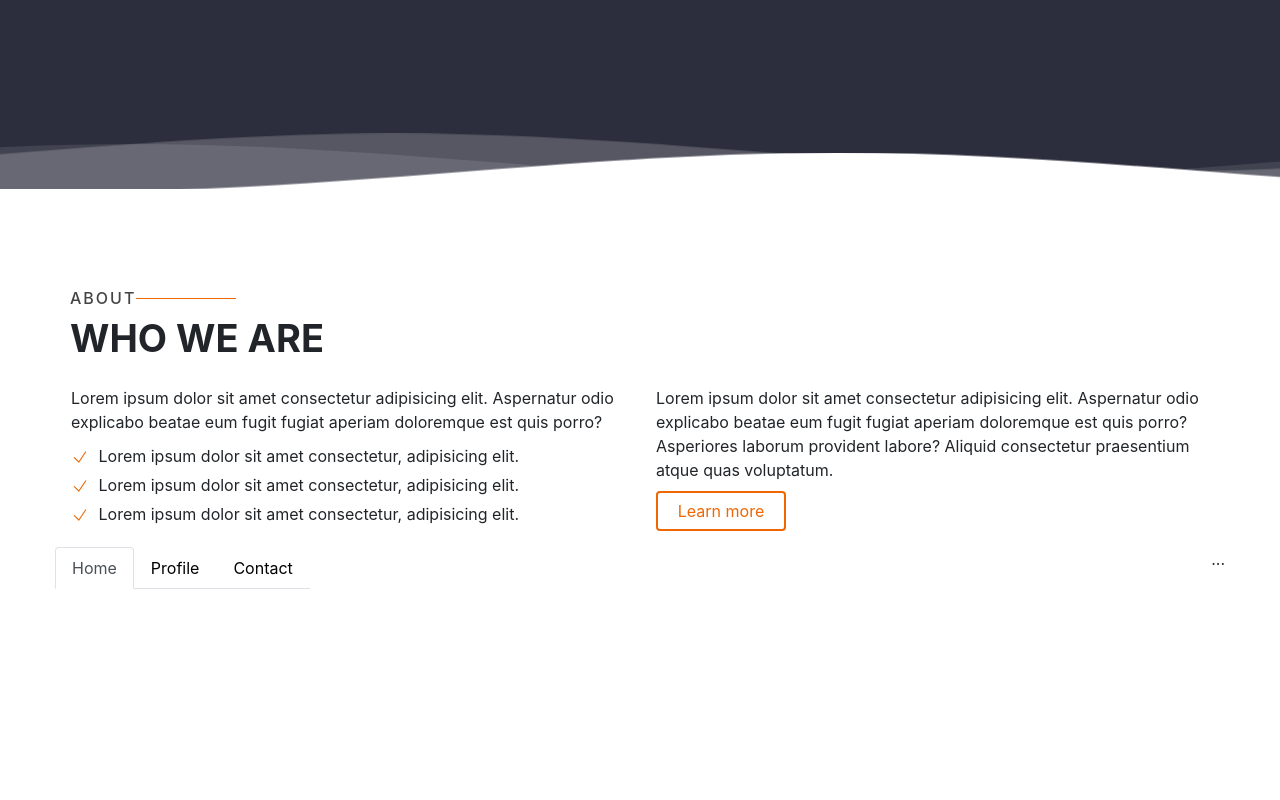
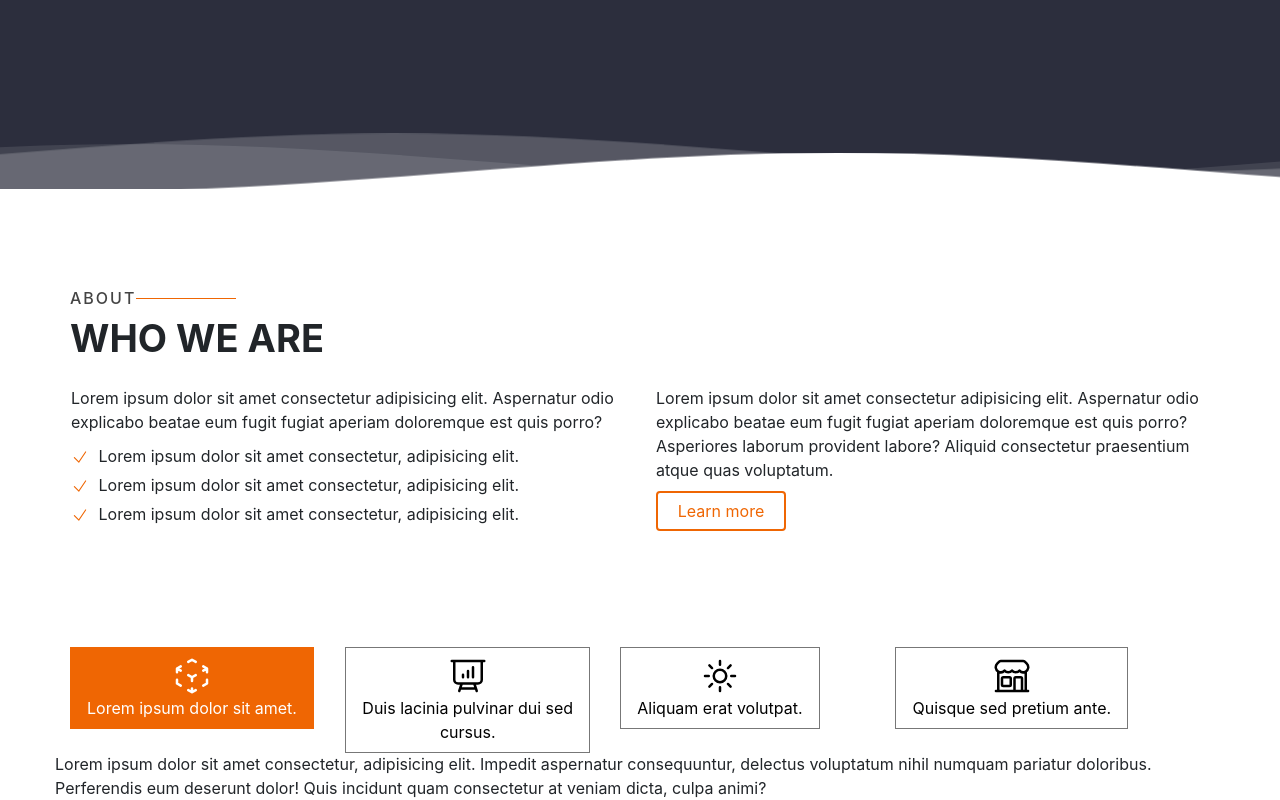
Before and after one commit to trzcinska-magdalena/Selecao, a plain HTML site: page index.html in a window 1280 px wide. Shown: the part 551-1351 px from the top of the page. Before the commit the page ends 1140 px from the top, so only its background shows below. Drawn offline with nearby package versions, Linux system fonts and the light colour scheme; a web font is replaced by a local one.

Commit message:
add nav-tab

```diff
--- a/index.html
+++ b/index.html
@@ -123,20 +123,65 @@
     <div class="row justify-content-between">
 
       <ul class="nav nav-tabs" id="myTab" role="tablist">
-        <li class="nav-item" role="presentation">
-          <button class="nav-link active" id="home-tab" data-toggle="tab" data-target="#home" type="button" role="tab" aria-controls="home" aria-selected="true">Home</button>
+        <li class="nav-item col-3" role="presentation">
+          <button class="nav-link active" id="home-tab" data-toggle="tab" data-target="#home" type="button" role="tab" aria-controls="home" aria-selected="true">
+            <div class="link-icon">
+              <svg xmlns="http://www.w3.org/2000/svg" fill="none" viewBox="0 0 24 24" stroke-width="1.5" stroke="currentColor" class="icon">
+                <path stroke-linecap="round" stroke-linejoin="round" d="M21 7.5l-2.25-1.313M21 7.5v2.25m0-2.25l-2.25 1.313M3 7.5l2.25-1.313M3 7.5l2.25 1.313M3 7.5v2.25m9 3l2.25-1.313M12 12.75l-2.25-1.313M12 12.75V15m0 6.75l2.25-1.313M12 21.75V19.5m0 2.25l-2.25-1.313m0-16.875L12 2.25l2.25 1.313M21 14.25v2.25l-2.25 1.313m-13.5 0L3 16.5v-2.25" />
+              </svg>
+            </div>
+            <span class="link-info">
+              Lorem ipsum dolor sit amet.
+            </span>
+          </button>
         </li>
-        <li class="nav-item" role="presentation">
-          <button class="nav-link" id="profile-tab" data-toggle="tab" data-target="#profile" type="button" role="tab" aria-controls="profile" aria-selected="false">Profile</button>
+        <li class="nav-item col-3" role="presentation">
+          <button class="nav-link" id="profile-tab" data-toggle="tab" data-target="#profile" type="button" role="tab" aria-controls="profile" aria-selected="false">
+            <div class="link-icon">
+              <svg xmlns="http://www.w3.org/2000/svg" fill="none" viewBox="0 0 24 24" stroke-width="1.5" stroke="currentColor" class="icon">
+                <path stroke-linecap="round" stroke-linejoin="round" d="M3.75 3v11.25A2.25 2.25 0 006 16.5h2.25M3.75 3h-1.5m1.5 0h16.5m0 0h1.5m-1.5 0v11.25A2.25 2.25 0 0118 16.5h-2.25m-7.5 0h7.5m-7.5 0l-1 3m8.5-3l1 3m0 0l.5 1.5m-.5-1.5h-9.5m0 0l-.5 1.5M9 11.25v1.5M12 9v3.75m3-6v6" />
+              </svg>
+            </div>
+            <div class="link-info">
+              Duis lacinia pulvinar dui sed cursus.
+            </div>
+          </button>
         </li>
-        <li class="nav-item" role="presentation">
-          <button class="nav-link" id="contact-tab" data-toggle="tab" data-target="#contact" type="button" role="tab" aria-controls="contact" aria-selected="false">Contact</button>
+        <li class="nav-item col-3" role="presentation">
+          <button class="nav-link" id="contact-tab" data-toggle="tab" data-target="#contact" type="button" role="tab" aria-controls="contact" aria-selected="false">
+            <div class="link-icon">
+              <svg xmlns="http://www.w3.org/2000/svg" fill="none" viewBox="0 0 24 24" stroke-width="1.5" stroke="currentColor" class="icon">
+                <path stroke-linecap="round" stroke-linejoin="round" d="M12 3v2.25m6.364.386l-1.591 1.591M21 12h-2.25m-.386 6.364l-1.591-1.591M12 18.75V21m-4.773-4.227l-1.591 1.591M5.25 12H3m4.227-4.773L5.636 5.636M15.75 12a3.75 3.75 0 11-7.5 0 3.75 3.75 0 017.5 0z" />
+              </svg>
+            </div>
+            <div class="link-info">
+              Aliquam erat volutpat.
+            </div>
+          </button>
+        </li>
+        <li class="nav-item col-3" role="presentation">
+          <button class="nav-link" id="contact-tab" data-toggle="tab" data-target="#contact" type="button" role="tab" aria-controls="contact" aria-selected="false">
+            <div class="link-icon">
+              <svg xmlns="http://www.w3.org/2000/svg" fill="none" viewBox="0 0 24 24" stroke-width="1.5" stroke="currentColor" class="icon">
+                <path stroke-linecap="round" stroke-linejoin="round" d="M13.5 21v-7.5a.75.75 0 01.75-.75h3a.75.75 0 01.75.75V21m-4.5 0H2.36m11.14 0H18m0 0h3.64m-1.39 0V9.349m-16.5 11.65V9.35m0 0a3.001 3.001 0 003.75-.615A2.993 2.993 0 009.75 9.75c.896 0 1.7-.393 2.25-1.016a2.993 2.993 0 002.25 1.016c.896 0 1.7-.393 2.25-1.016a3.001 3.001 0 003.75.614m-16.5 0a3.004 3.004 0 01-.621-4.72L4.318 3.44A1.5 1.5 0 015.378 3h13.243a1.5 1.5 0 011.06.44l1.19 1.189a3 3 0 01-.621 4.72m-13.5 8.65h3.75a.75.75 0 00.75-.75V13.5a.75.75 0 00-.75-.75H6.75a.75.75 0 00-.75.75v3.75c0 .415.336.75.75.75z" />
+              </svg>
+            </div>
+            <div class="link-info">
+              Quisque sed pretium ante.
+            </div>
+          </button>
         </li>
       </ul>
       <div class="tab-content" id="myTabContent">
-        <div class="tab-pane fade show active" id="home" role="tabpanel" aria-labelledby="home-tab">...</div>
-        <div class="tab-pane fade" id="profile" role="tabpanel" aria-labelledby="profile-tab">...</div>
-        <div class="tab-pane fade" id="contact" role="tabpanel" aria-labelledby="contact-tab">...</div>
+        <div class="tab-pane fade show active" id="home" role="tabpanel" aria-labelledby="home-tab">
+          Lorem ipsum dolor sit amet consectetur, adipisicing elit. Impedit aspernatur consequuntur, delectus voluptatum nihil numquam pariatur doloribus. Perferendis eum deserunt dolor! Quis incidunt quam consectetur at veniam dicta, culpa animi?
+        </div>
+        <div class="tab-pane fade" id="profile" role="tabpanel" aria-labelledby="profile-tab">
+          Lorem ipsum dolor sit amet consectetur adipisicing elit. Harum itaque magnam voluptas quaerat dolorem unde voluptatum, odit quidem expedita dignissimos totam sunt exercitationem nulla praesentium vel, autem placeat aperiam ducimus?
+        </div>
+        <div class="tab-pane fade" id="contact" role="tabpanel" aria-labelledby="contact-tab">
+          Lorem ipsum dolor sit amet consectetur adipisicing elit. Architecto, quia aliquid? Placeat dolores nesciunt nisi quis unde cupiditate officiis ad, molestiae maxime eligendi rem totam aspernatur hic commodi et sapiente.
+        </div>
       </div>
 
     </div>
--- a/scss/layout/_about.scss
+++ b/scss/layout/_about.scss
@@ -22,4 +22,42 @@
         }
 
     }
+
+    .row:nth-child(3) {
+        margin-top: 100px;
+    }
+
+    .nav-tabs {
+        border: none;
+    }
+
+    .nav-item {
+
+
+        .nav-link {
+            border: 1px solid #777;
+            border-top-left-radius: 0;
+            border-top-right-radius: 0;
+
+            .link-icon .icon {
+                width: 40px;
+                height: 40px;
+            }
+        }
+
+        button {
+            transition: all .2s;
+        }
+
+        button.active {
+            background-color: $second-color;
+            color: $main-color;
+            border: 1px solid $second-color;
+        }
+
+        button:not(.active):hover {
+            color: $second-color;
+            border: 1px solid #999;
+        }
+    }
 }
```
Also changed, not shown: scss/style.css, 1 other file.
